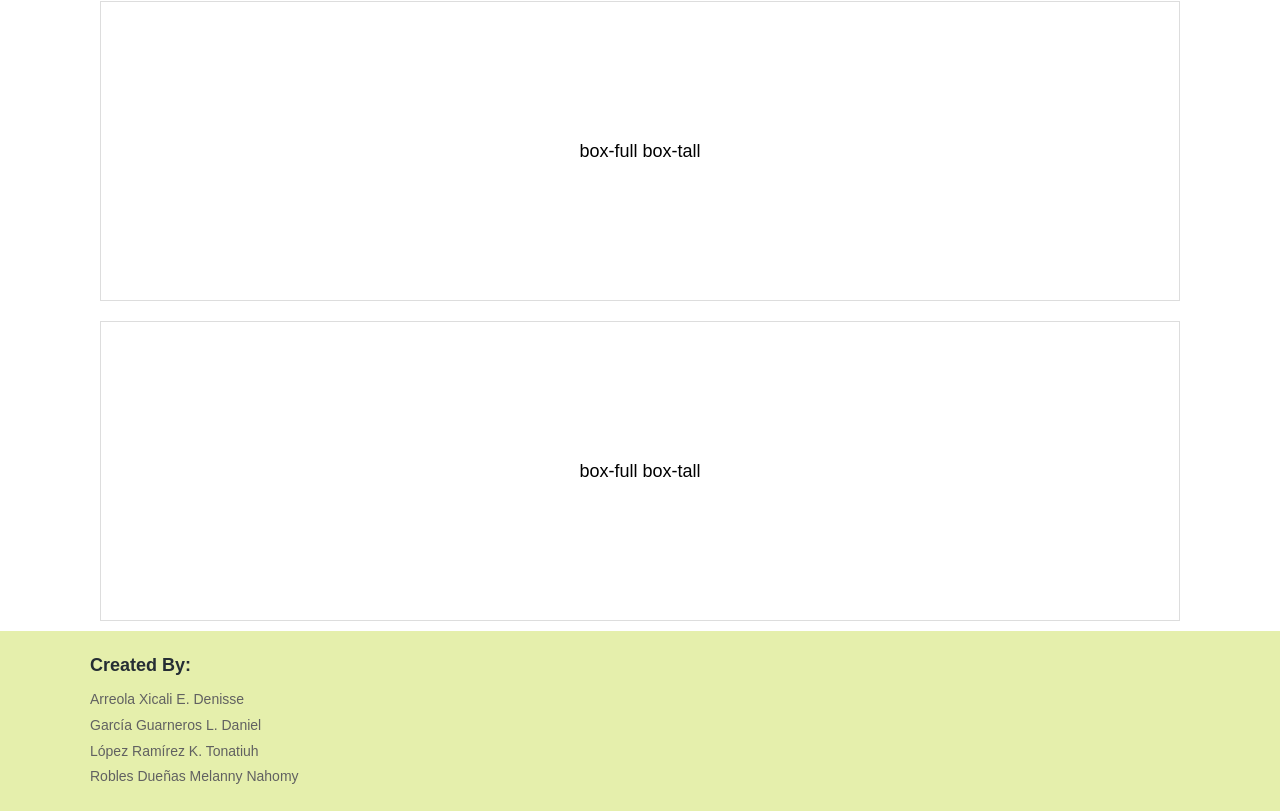
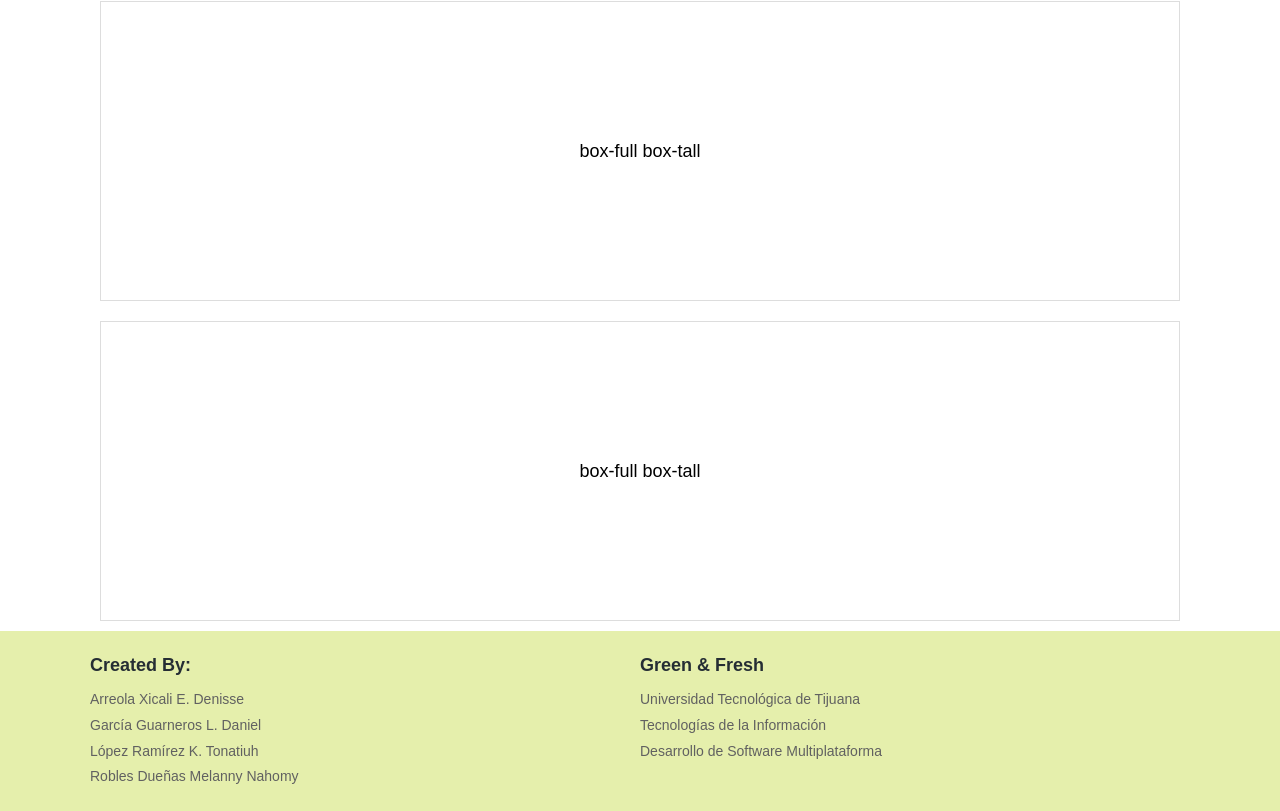
Before and after one commit to ETS-Android2/green-project, an Angular app in the folder angular-website/green-fresh/: page / in a window 1280 px wide. Shown: the part 390-1201 px from the top of the page. Built offline with nearby package versions, Linux system fonts and the light colour scheme.

Commit message:
angular: footer added

```diff
--- a/angular-website/green-fresh/src/app/app.component.html
+++ b/angular-website/green-fresh/src/app/app.component.html
@@ -1,22 +1,13 @@
 <app-header></app-header>
 
+<!-- prueba que realize, debe ser dentro de la classe container -->
+
 <div class="container">
+    <!-- Estos div son de relleno -->
     <div class="box box-full box-tall main-image"></div>
     <div class="box box-full box-tall">box-full box-tall</div>
     <div class="box box-full box-tall">box-full box-tall</div>
+    <!-- Estos div son de relleno -->
 </div>
 
-<footer>
-    <div class="container">
-        <div class="footer-left">   <!-- Left content-->
-            <h1>Created By: </h1>
-            <p class="footer-members-name">Arreola Xicali E. Denisse</p>
-            <p class="footer-members-name">García Guarneros L. Daniel</p>
-            <p class="footer-members-name">López Ramírez K. Tonatiuh</p>
-            <p class="footer-members-name">Robles Dueñas Melanny Nahomy</p>
-        </div>
-        <div>   <!-- Right content-->
-
-        </div>
-    </div>
-</footer>
+<app-footer></app-footer>
--- a/angular-website/green-fresh/src/app/app.module.ts
+++ b/angular-website/green-fresh/src/app/app.module.ts
@@ -4,11 +4,13 @@ import { BrowserModule } from '@angular/platform-browser';
 import { AppRoutingModule } from './app-routing.module';
 import { AppComponent } from './app.component';
 import { HeaderComponent } from './components/header/header.component';
+import { FooterComponent } from './components/footer/footer.component';
 
 @NgModule({
   declarations: [
     AppComponent,
-    HeaderComponent
+    HeaderComponent,
+    FooterComponent
   ],
   imports: [
     BrowserModule,
--- /dev/null
+++ b/angular-website/green-fresh/src/app/components/footer/footer.component.css
@@ -0,0 +1,55 @@
+footer{
+    position: relative;
+    float: left;
+    background: var(--yellow_200);
+    width: 100%;
+    height: 180px;
+}
+
+.footer-div{
+    position: relative;
+    float: left;
+    width: 50%;
+    height: calc(100% - 20px);
+    margin: 10px 0px;
+}
+
+footer h1{
+    font-size: 18px;
+    color: var(--gray_800);
+}
+
+.footer-members-name{
+    font-size: 14px;
+    margin: 6px 0 0 0;
+    color: var(--gray_700);
+}
+
+.footer-credits{
+    font-size: 14px;
+    margin: 6px 0 0 0;
+    color: var(--gray_700);
+}
+
+/* --- RESPONSIVE --- */
+
+/* notebook or small desktop */
+@media only screen and (max-width:1280px) {
+}
+/* notebook */
+@media only screen and (max-width:1024px) {
+}
+/* tablet */
+@media only screen and (max-width:900px) {
+}
+/* tablet */
+@media only screen and (max-width:768px) {
+}
+/* large smartphone */
+@media only screen and (max-width:640px) {
+    .footer-div{ width: 100%; text-align: center;}
+    footer{ height: 320px;}
+}
+/* smartphone */
+@media only screen and (max-width:480px) {
+}
--- /dev/null
+++ b/angular-website/green-fresh/src/app/components/footer/footer.component.html
@@ -0,0 +1,17 @@
+<footer>
+    <div class="container">
+        <div class="footer-div">   <!-- Left content-->
+            <h1>Created By: </h1>
+            <p class="footer-members-name">Arreola Xicali E. Denisse</p>
+            <p class="footer-members-name">García Guarneros L. Daniel</p>
+            <p class="footer-members-name">López Ramírez K. Tonatiuh</p>
+            <p class="footer-members-name">Robles Dueñas Melanny Nahomy</p>
+        </div>
+        <div class="footer-div">   <!-- Right content-->
+            <h1>Green & Fresh</h1>
+            <p class="footer-credits">Universidad Tecnológica de Tijuana</p>
+            <p class="footer-credits">Tecnologías de la Información</p>
+            <p class="footer-credits">Desarrollo de Software Multiplataforma</p>
+        </div>
+    </div>
+</footer>
--- /dev/null
+++ b/angular-website/green-fresh/src/app/components/footer/footer.component.ts
@@ -0,0 +1,15 @@
+import { Component, OnInit } from '@angular/core';
+
+@Component({
+  selector: 'app-footer',
+  templateUrl: './footer.component.html',
+  styleUrls: ['./footer.component.css']
+})
+export class FooterComponent implements OnInit {
+
+  constructor() { }
+
+  ngOnInit(): void {
+  }
+
+}
--- a/angular-website/green-fresh/src/app/components/header/header.component.css
+++ b/angular-website/green-fresh/src/app/components/header/header.component.css
@@ -26,7 +26,9 @@ nav li:hover{
   color: var(--green_500);
 }
 
-  /* notebook or small desktop */
+/* --- RESPONSIVE --- */
+
+/* notebook or small desktop */
 @media only screen and (max-width:1280px) {
 }
 /* notebook */
@@ -42,7 +44,7 @@ nav li:hover{
 @media only screen and (max-width:640px) {
   .container-flex { flex-direction: column; }
   header { text-align: center; }
-  nav li { margin: 0 1rem 0 1rem; font-weight:500;}
+  nav li { margin: 0 1rem 0 1rem; font-weight:500; font-size: 16px;}
 }
 /* smartphone */
 @media only screen and (max-width:480px) {
--- a/angular-website/green-fresh/src/styles.css
+++ b/angular-website/green-fresh/src/styles.css
@@ -91,30 +91,3 @@ body{
     background-repeat: no-repeat;
     vertical-align: middle;
 }
-
-footer{
-    position: relative;
-    float: left;
-    background: var(--yellow_200);
-    width: 100%;
-    height: 180px;
-}
-
-.footer-left{
-    position: relative;
-    float: left;
-    width: 50%;
-    height: calc(100% - 20px);
-    margin: 10px 0px;
-}
-
-footer h1{
-    font-size: 18px;
-    color: var(--gray_800);
-}
-
-.footer-members-name{
-    font-size: 14px;
-    margin: 6px 0 0 0;
-    color: var(--gray_700);
-}
```
Also changed, not shown: 1 other file (tests, documents, lock files or other folders).
